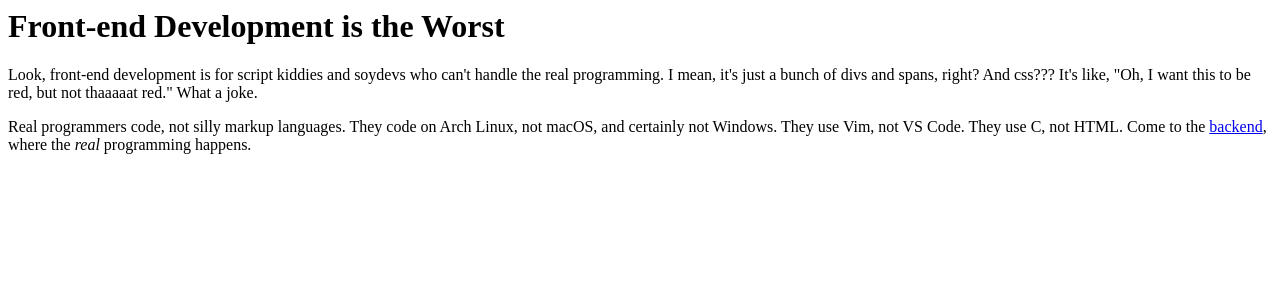
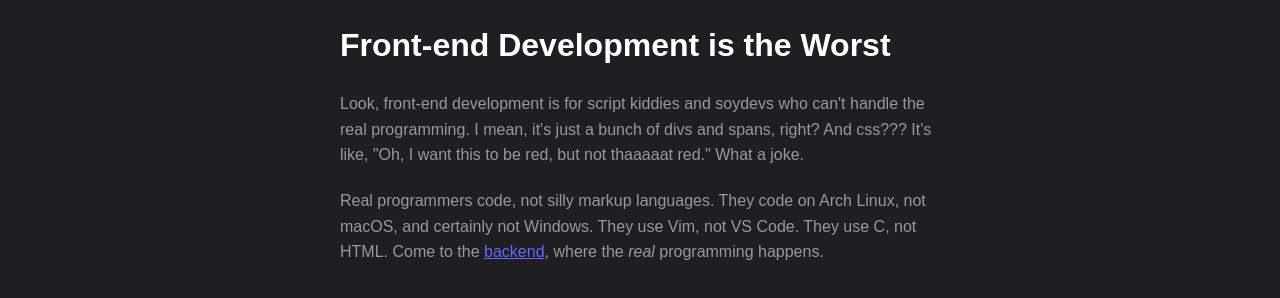
Before and after one commit to RedMarbles/testsite, a plain HTML site: page public/index.html in a window 1280 px wide. Drawn offline with Linux system fonts and the light colour scheme.

Commit message:
1.3 Added a css stylesheet

```diff
--- a/public/index.html
+++ b/public/index.html
@@ -1,6 +1,7 @@
 <html>
 	<head>
 		<title>Why Frontend Development Sucks</title>
+		<link rel="stylesheet" href="/styles.css" />
 	</head>
 	<body>
 		<h1>Front-end Development is the Worst</h1>
--- /dev/null
+++ b/public/styles.css
@@ -0,0 +1,19 @@
+body {
+	font-family: Arial, sans-serif;
+	line-height: 1.6;
+	background-color: #1f1f23;
+	max-width: 600px;
+	margin: 0 auto;
+	padding: 20px;
+}
+h1 {
+	color: #ffffff;
+	margin-bottom: 20px;
+}
+p {
+	color: #999999;
+	margin-bottom: 20px;
+}
+a {
+	color: #6568ff;
+}
```
